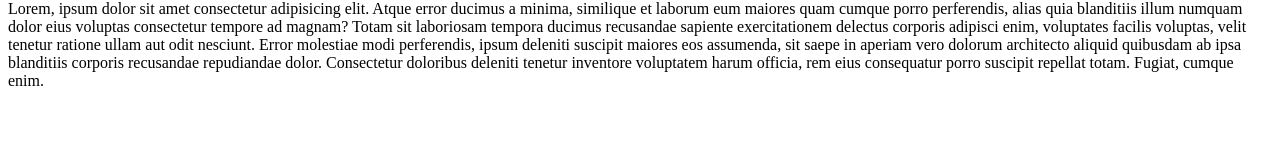
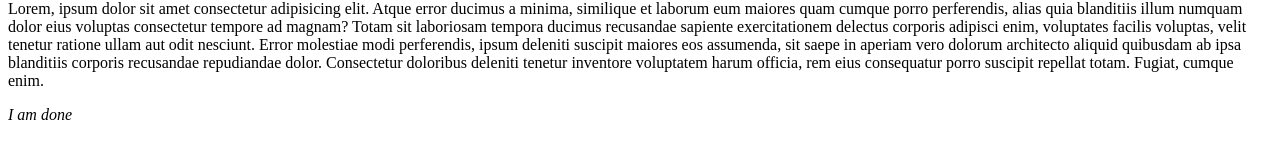
Before and after one commit to Unknown-15/first-project, a plain HTML site: page index.html in a window 1280 px wide. Shown: the part 114-272 px from the top of the page. Drawn offline with Linux system fonts and the light colour scheme.

Commit message:
Update index.html

```diff
--- a/index.html
+++ b/index.html
@@ -9,5 +9,6 @@
     <h1>Hello World</h1>
     <p>Lorem ipsum dolor sit amet consectetur adipisicing elit.</p>
     <p>Lorem, ipsum dolor sit amet consectetur adipisicing elit. Atque error ducimus a minima, similique et laborum eum maiores quam cumque porro perferendis, alias quia blanditiis illum numquam dolor eius voluptas consectetur tempore ad magnam? Totam sit laboriosam tempora ducimus recusandae sapiente exercitationem delectus corporis adipisci enim, voluptates facilis voluptas, velit tenetur ratione ullam aut odit nesciunt. Error molestiae modi perferendis, ipsum deleniti suscipit maiores eos assumenda, sit saepe in aperiam vero dolorum architecto aliquid quibusdam ab ipsa blanditiis corporis recusandae repudiandae dolor. Consectetur doloribus deleniti tenetur inventore voluptatem harum officia, rem eius consequatur porro suscipit repellat totam. Fugiat, cumque enim.</p>
+    <i> I am done</i>
 </body>
 </html>
```
